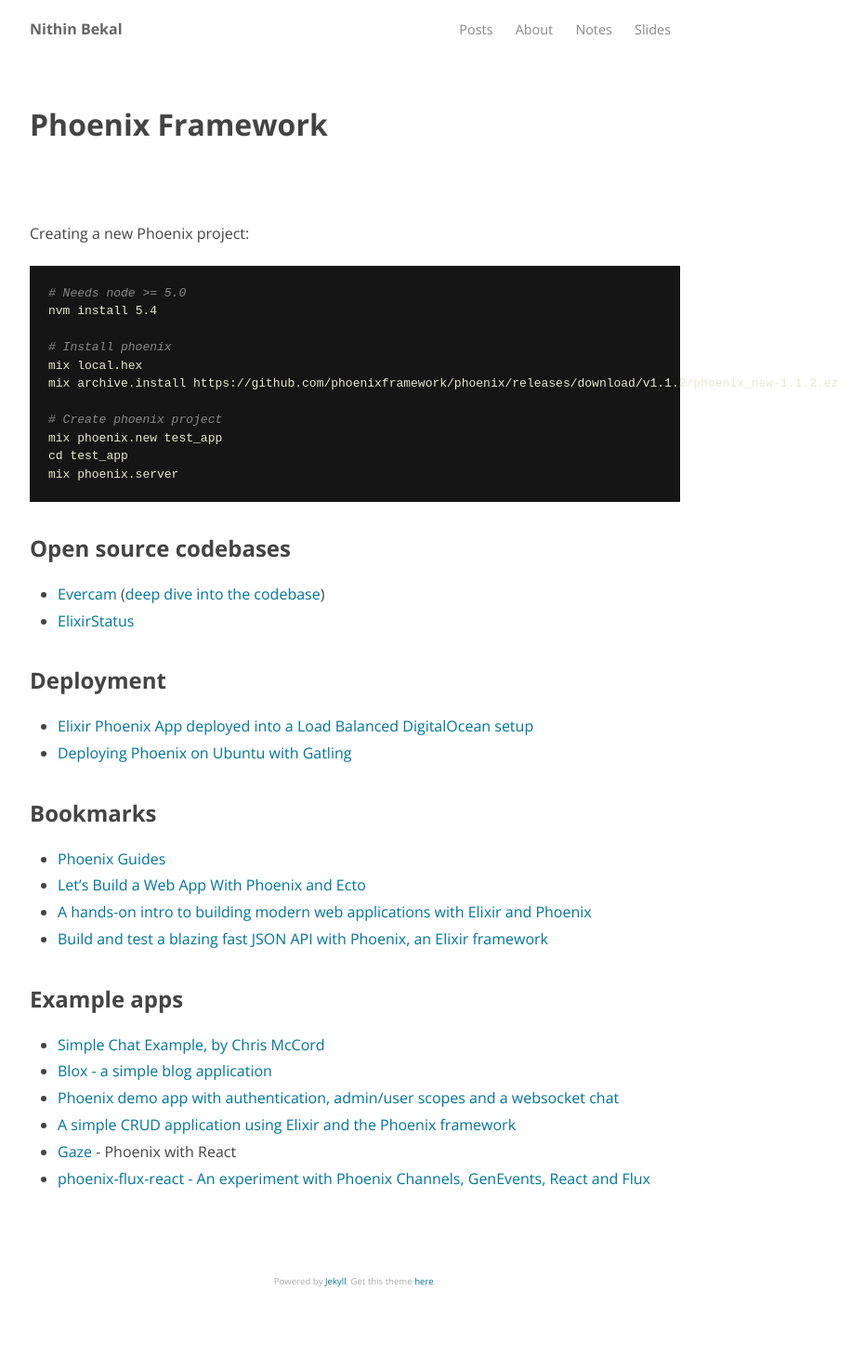
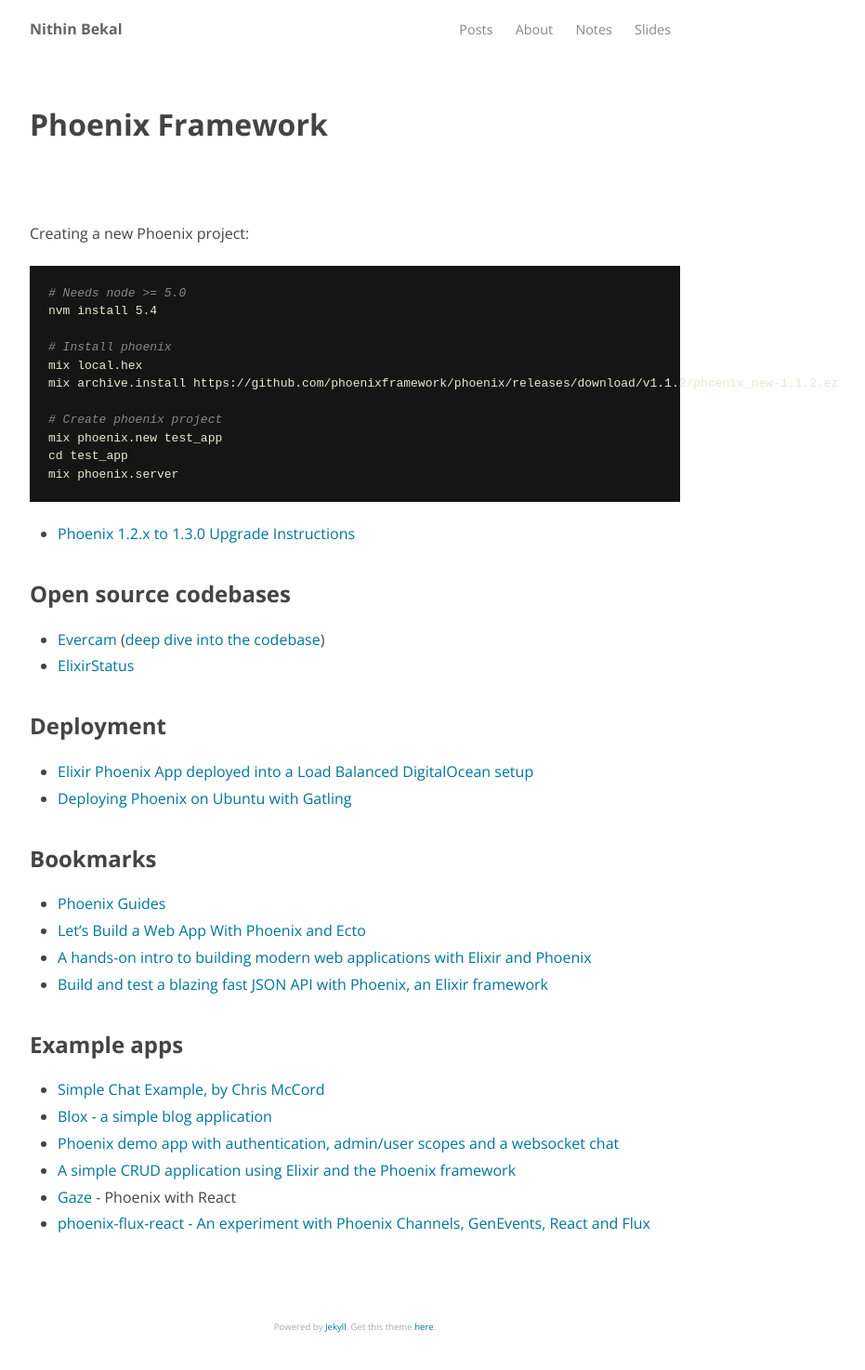
Before and after one commit to nithinbekal/nithinbekal.github.io, a Jekyll site: the page built from notes/phoenix.md, in a window 1280 px wide. Shown: the whole page at 93% size, without its empty margins (258-1189 px from the left). Built offline with Jekyll 4.4.1, drawn with Linux system fonts in a browser that asks for light colours; before the commit the page ends 1425 px from its top, so only the background shows below that.

Commit message:
Phoenix 1.2.x to 1.3.0 Upgrade Instructions

```diff
--- a/notes/phoenix.md
+++ b/notes/phoenix.md
@@ -18,6 +18,8 @@
 cd test_app
 mix phoenix.server
 {% endhighlight %}
+
+- [Phoenix 1.2.x to 1.3.0 Upgrade Instructions](https://gist.github.com/chrismccord/71ab10d433c98b714b75c886eff17357)
 
 ## Open source codebases
 
```
